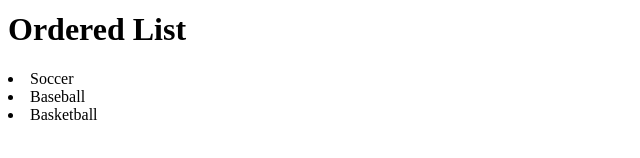
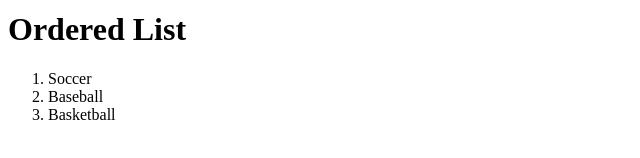
Before and after one commit to FvxkYqnxXD2/ucg-list, a plain HTML site: page index.html in a window 1280 px wide. Shown: the part 144-302 px from the top of the page, without its empty margins (0-640 px from the left). Drawn offline with Linux system fonts and the light colour scheme.

Commit message:
edit index

```diff
--- a/index.html
+++ b/index.html
@@ -12,9 +12,11 @@
 </div>
 <div>
     <h1>Ordered List</h1>
-        <li number="1">Soccer</li>
-        <li number="2">Baseball</li>
-        <li number="3">Basketball</li>
+    <ol>
+        <li>Soccer</li>
+        <li>Baseball</li>
+        <li>Basketball</li>
+    </ol>
 </div>
 </body>
 </html>
```
